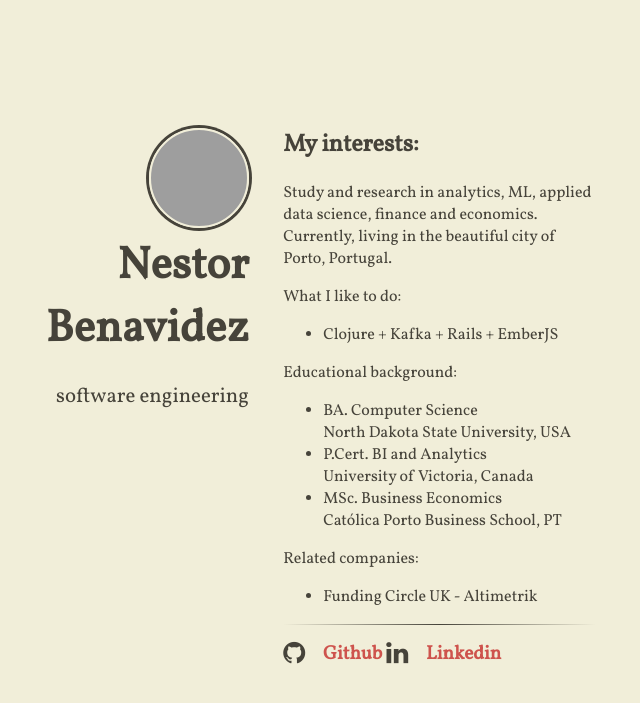
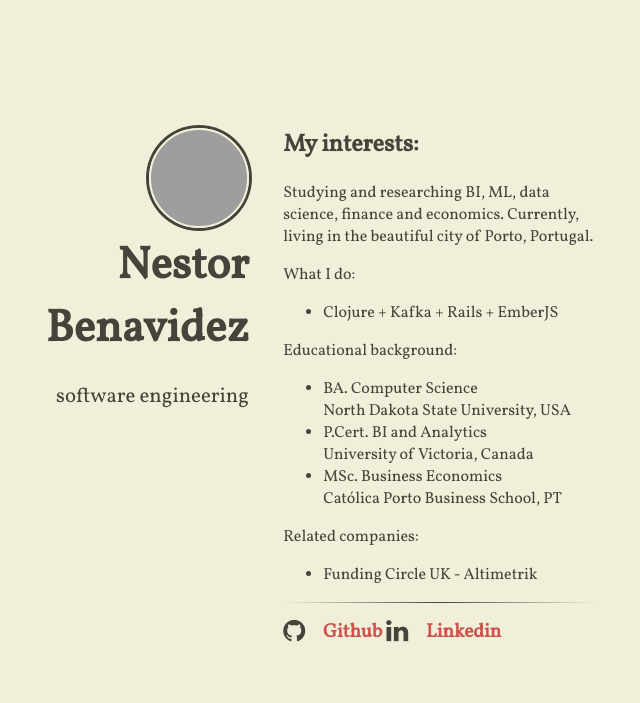
Before and after one commit to nestorbenavidez/shortkingstories.github.io, a Jekyll site: the page built from index.html, in a window 1280 px wide, cut to the strip 0-703 px from the top of the page. Shown: the whole strip, without its empty margins (384-1024 px from the left). Built offline with Jekyll 4.4.1, drawn with Linux system fonts in a browser that asks for light colours; nearby versions of some CDN libraries; grey boxes are pictures that could not be loaded.

Commit message:
Update content.html

```diff
--- a/_includes/content.html
+++ b/_includes/content.html
@@ -1,8 +1,8 @@
 <h2>My interests:</h2>
-<p>Study and research in analytics, ML, applied data science, finance and economics.
+<p>Studying and researching BI, ML, data science, finance and economics.
   Currently, living in the beautiful city of Porto, Portugal.</p>
 
-<p>What I like to do:</p>
+<p>What I do:</p>
 <ul>
   <li>Clojure + Kafka + Rails + EmberJS</li>
 </ul>
```
